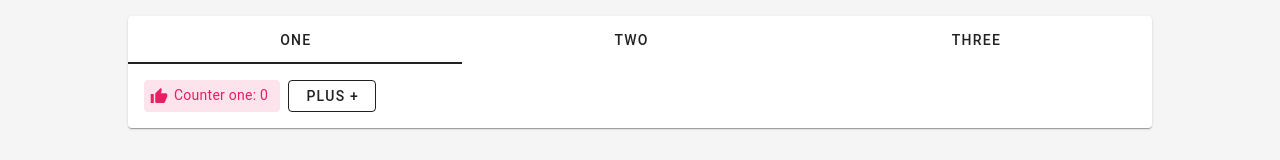
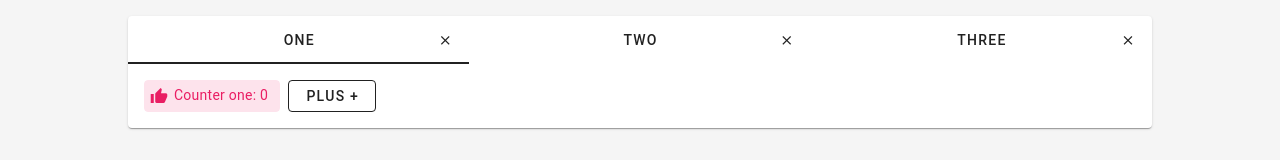
Before and after one commit to walkerz88/novatek-test, a Vue app: page / in a window 1280 px wide. Shown: the top 160 px of the page. Built offline with nearby package versions, Linux system fonts and the light colour scheme.

Commit message:
close and undo tabs functionality

```diff
--- a/src/App.vue
+++ b/src/App.vue
@@ -3,33 +3,121 @@
     <v-main class="main">
       <div class="wrapper">
         <v-card>
-          <v-tabs grow>
-            <v-tab v-for="tab in APP_TABS" :key="tab.name" :to="tab.path">
-              {{ tab.label }}
-            </v-tab>
+          <v-tabs v-model="activeTab" v-show="tabs.length > 0">
+            <div class="tab" v-for="tab in tabs" :key="tab.name">
+              <v-tab :to="tab.path" class="tab__link">
+                {{ tab.label }}
+              </v-tab>
+              <v-btn
+                flat
+                icon="mdi-close"
+                size="x-small"
+                class="tab__close"
+                @click="closeTab(tab.name)"
+              />
+            </div>
           </v-tabs>
           <v-card-text>
-            <router-view />
+            <router-view v-if="tabs.length > 0" />
+            <template v-else>
+              <v-icon icon="mdi-alert" color="orange" class="mr-2" />
+              <span>Please, select any tab</span>
+            </template>
           </v-card-text>
         </v-card>
+        <div class="text-right">
+          <v-btn
+            v-show="closedTabs.length > 0"
+            class="mt-4"
+            @click="undoCloseTab"
+          >
+            Undo close tab
+          </v-btn>
+        </div>
       </div>
     </v-main>
   </v-app>
 </template>
 
 <script>
+import { ref, computed } from 'vue'
+import { mapActions } from 'vuex'
+
+import { STORE_MODULE_COUNTERS } from '@/store/constants/index'
+import { ACTION_DROP_COUNTER } from '@/store/modules/counters/actions/constants'
+
+import { PATH_HOME } from '@/router/routes/constants'
+
 import { APP_TABS } from './constants'
 
 export default {
   name: 'App',
 
-  components: {},
-
   created() {
     this.APP_TABS = APP_TABS
   },
 
-  setup() {}
+  setup() {
+    const activeTab = ref(0)
+    const closedTabs = ref([])
+    const tabs = computed(() =>
+      APP_TABS.filter((item) => closedTabs.value.includes(item.name) === false)
+    )
+
+    return {
+      activeTab,
+      closedTabs,
+      tabs
+    }
+  },
+
+  methods: {
+    ...mapActions(STORE_MODULE_COUNTERS, {
+      dropCounter: ACTION_DROP_COUNTER
+    }),
+    closeTab(name) {
+      const { name: routeName } = this.$route
+
+      if (routeName === name) {
+        const previousTabIndex =
+          this.tabs.findIndex((item) => item.name === name) - 1
+
+        const nextTabIndex =
+          this.tabs.findIndex((item) => item.name === name) + 1
+
+        const previousTab = this.tabs[previousTabIndex]
+        const nextTab = this.tabs[nextTabIndex]
+
+        if (nextTab !== undefined) {
+          this.$router.push({ name: nextTab.name })
+        } else if (previousTab !== undefined) {
+          this.$router.push({ name: previousTab.name })
+        } else {
+          this.$router.push({ name: PATH_HOME.name })
+        }
+
+        this.updateActiveTab()
+      }
+
+      this.closedTabs.push(name)
+
+      this.dropCounter(name)
+    },
+    undoCloseTab() {
+      const name = this.closedTabs[this.closedTabs.length - 1]
+
+      this.closedTabs.pop()
+
+      this.$router.push({ name })
+
+      this.updateActiveTab()
+    },
+    updateActiveTab() {
+      const { name } = this.$route
+
+      this.activeTab = this.tabs.indexOf((item) => item.name === name)
+    }
+  }
 }
 </script>
 
@@ -44,4 +132,20 @@ export default {
   max-width: 1024px;
   margin: 0 auto;
 }
+
+.tab {
+  flex: 1 1 auto;
+  position: relative;
+}
+
+.tab__link {
+  width: 100%;
+}
+
+.tab__close {
+  position: absolute;
+  top: 50%;
+  right: 8px;
+  transform: translateY(-50%);
+}
 </style>
--- a/src/store/modules/counters/actions/constants/index.js
+++ b/src/store/modules/counters/actions/constants/index.js
@@ -1 +1,2 @@
 export const ACTION_INCREASE_COUNTER = 'INCREASE_COUNTER'
+export const ACTION_DROP_COUNTER = 'DROP_COUNTER'
--- a/src/store/modules/counters/actions/index.js
+++ b/src/store/modules/counters/actions/index.js
@@ -1,8 +1,14 @@
-import { ACTION_INCREASE_COUNTER } from './constants'
-import { MUTATION_INCREASE_COUNTER } from '../mutations/constants'
+import { ACTION_INCREASE_COUNTER, ACTION_DROP_COUNTER } from './constants'
+import {
+  MUTATION_INCREASE_COUNTER,
+  MUTATION_DROP_COUNTER
+} from '../mutations/constants'
 
 export default {
   [ACTION_INCREASE_COUNTER]({ commit, state }, payload) {
     commit(MUTATION_INCREASE_COUNTER, { ...state, ...payload })
+  },
+  [ACTION_DROP_COUNTER]({ commit, state }, counter) {
+    commit(MUTATION_DROP_COUNTER, { ...state, counter })
   }
 }
--- a/src/store/modules/counters/mutations/constants/index.js
+++ b/src/store/modules/counters/mutations/constants/index.js
@@ -1 +1,2 @@
 export const MUTATION_INCREASE_COUNTER = 'increaseCounter'
+export const MUTATION_DROP_COUNTER = 'dropCounter'
--- a/src/store/modules/counters/mutations/index.js
+++ b/src/store/modules/counters/mutations/index.js
@@ -1,7 +1,10 @@
-import { MUTATION_INCREASE_COUNTER } from './constants'
+import { MUTATION_INCREASE_COUNTER, MUTATION_DROP_COUNTER } from './constants'
 
 export default {
   [MUTATION_INCREASE_COUNTER](store, { counter, value }) {
     store[counter] += value
+  },
+  [MUTATION_DROP_COUNTER](store, { counter }) {
+    store[counter] = 0
   }
 }
```
Also changed, not shown: 1 other file (tests, documents, lock files or other folders).
